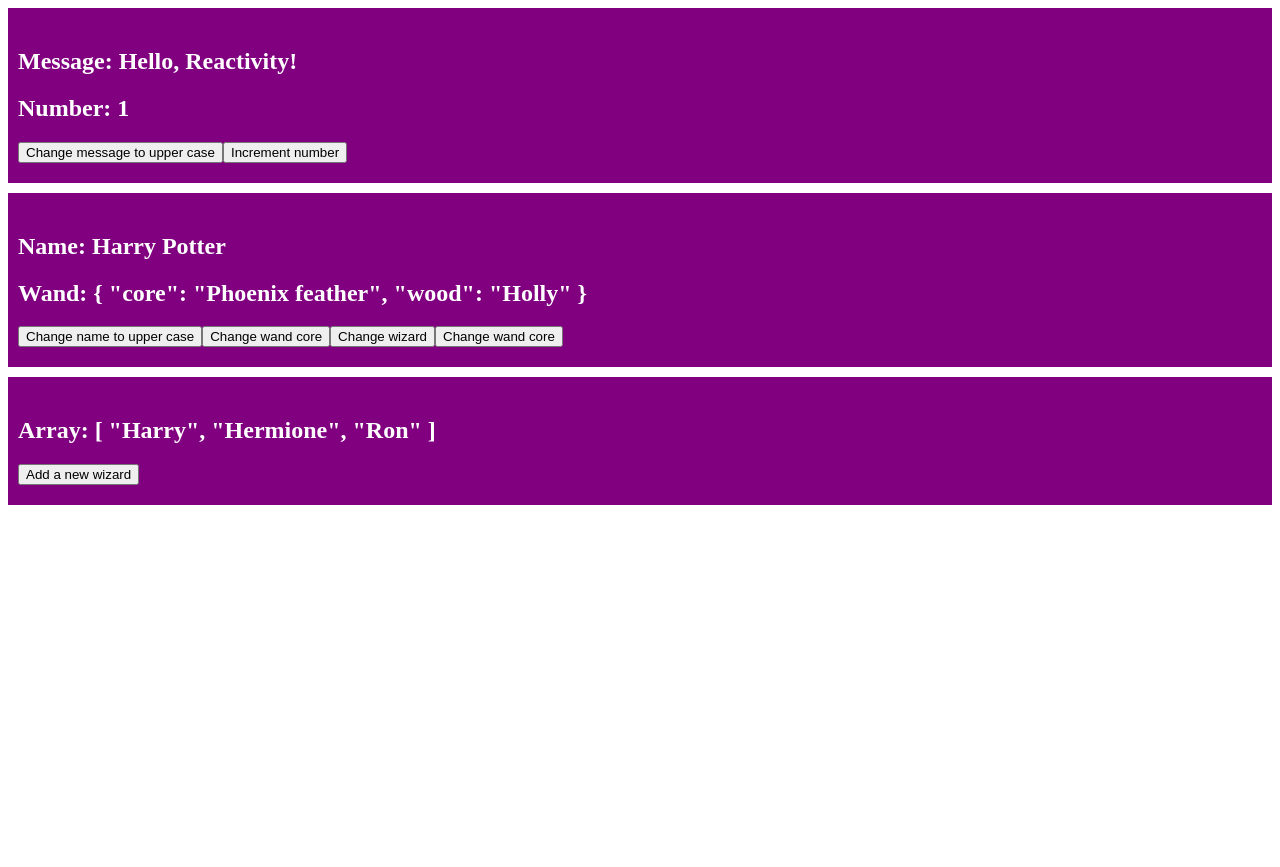
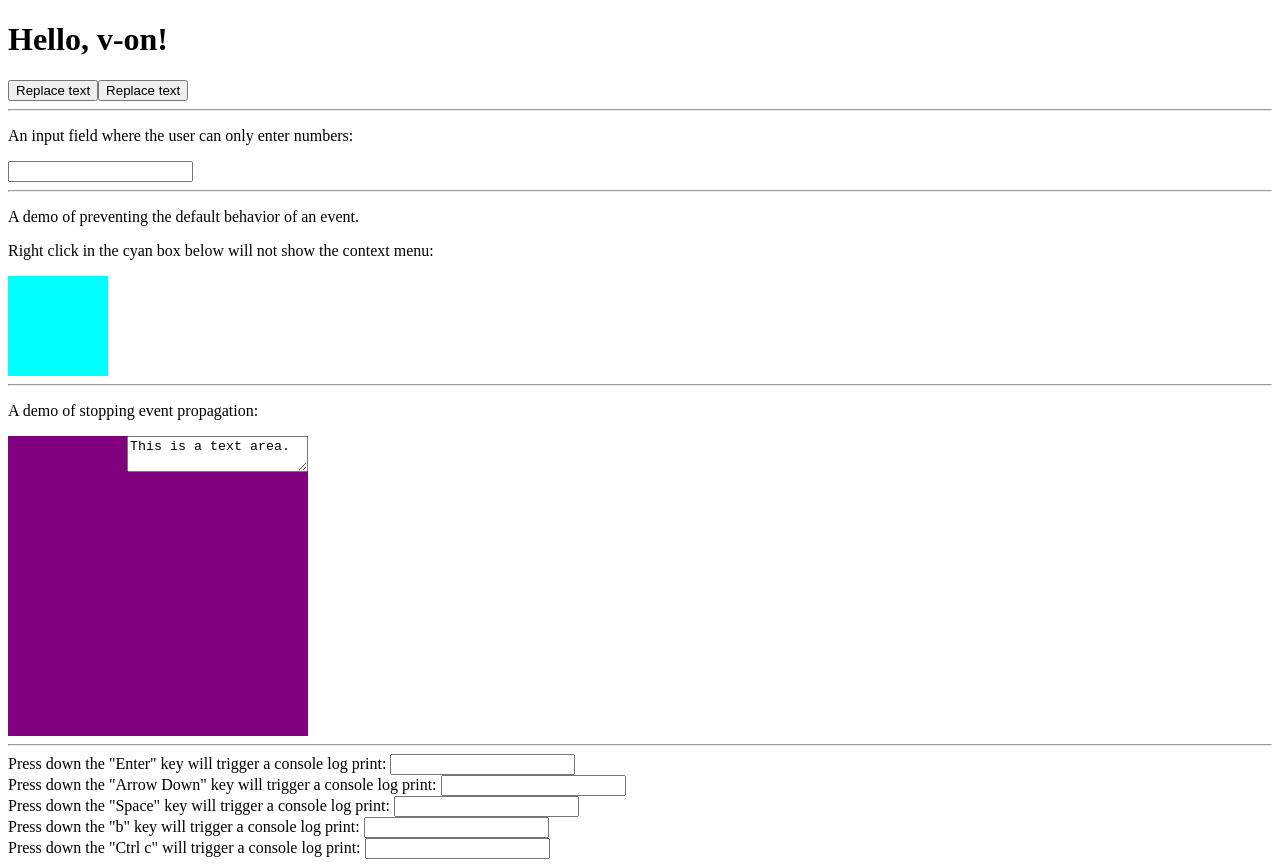
Before and after one commit to DNoall01/vue-learning, a Vue app: page / in a window 1280 px wide. Before the commit the page ends 800 px from the top, so only its background shows below. Built offline with nearby package versions, Linux system fonts and the light colour scheme.

Commit message:
initial commit

```diff
--- a/src/App.vue
+++ b/src/App.vue
@@ -1,81 +1,90 @@
 <template>
-  <div class="card">
-    <h2>Message: {{ message }}</h2>
-    <h2>Number: {{ number }}</h2>
-    <button @click="changeMessageToUpperCase">
-      Change message to upper case
-    </button>
-    <button @click="incrementNumber">Increment number</button>
+  <h1>{{ message }}</h1>
+
+  <button v-on:click="replaceText('v-on is fun!')">Replace text</button>
+  <button @click="replaceText('v-on is fun!')">Replace text</button>
+  <hr />
+  <p>An input field where the user can only enter numbers:</p>
+  <input type="text" @keydown="handleInput($event)" />
+
+  <hr />
+  <p>A demo of preventing the default behavior of an event.</p>
+  <p>Right click in the cyan box below will not show the context menu:</p>
+  <div
+    style="width: 100px; height: 100px; background-color: aqua"
+    @contextmenu.prevent="console.log('Show a custom context menu instead.')"
+  ></div>
+
+  <hr />
+
+  <p>A demo of stopping event propagation:</p>
+
+  <div id="mouseover" @mouseover="fun1">
+    <textarea @mouseover.stop="fun2($event)">This is a text area.</textarea>
   </div>
 
-  <div class="card">
-    <h2>Name: {{ wizard.name }}</h2>
-    <h2>Wand: {{ wizard.wand }}</h2>
-    <button @click="changeNameToUpperCase">Change name to upper case</button>
-    <button @click="changeWandCore">Change wand core</button>
-    <button @click="changeWizard">Change wizard</button>
-    <button @click="wizard.wand.core = 'Unicorn hair'">Change wand core</button>
+  <hr />
+  <div>
+    Press down the "Enter" key will trigger a console log print:
+    <input
+      type="text"
+      @keydown.enter="console.log('You pressed the Enter key.')"
+    />
   </div>
-
-  <div class="card">
-    <h2>Array: {{ wizards }}</h2>
-    <button @click="wizards.push('Draco')">Add a new wizard</button>
+  <div>
+    Press down the "Arrow Down" key will trigger a console log print:
+    <input
+      type="text"
+      @keydown.down="console.log('You pressed the Arrow Down key.')"
+    />
+  </div>
+  <div>
+    Press down the "Space" key will trigger a console log print:
+    <input
+      type="text"
+      @keydown.space="console.log('You pressed the Space key.')"
+    />
+  </div>
+  <div>
+    Press down the "b" key will trigger a console log print:
+    <input type="text" @keydown.b="console.log('You pressed the B key.')" />
+  </div>
+  <div>
+    Press down the "Ctrl c" will trigger a console log print:
+    <input type="text" @keydown.ctrl.c="console.log('You pressed Ctrl c.')" />
   </div>
 </template>
 
 <script setup>
 import { ref } from 'vue'
 
-let message = ref('Hello, Reactivity!')
-let number = ref(1)
+let message = ref('Hello, v-on!')
 
-function changeMessageToUpperCase() {
-  message.value = message.value.toUpperCase()
-  console.log(message.value)
-}
-function incrementNumber() {
-  number.value += 1
-  console.log(number.value)
+function replaceText(msg) {
+  message.value = msg
 }
 
-let wizard = ref({
-  id: 1001,
-  name: 'Harry Potter',
-  house: 'Gryffindor',
-  age: 17,
-  wand: {
-    core: 'Phoenix feather',
-    wood: 'Holly'
-  }
-})
-
-function changeNameToUpperCase() {
-  wizard.value.name = wizard.value.name.toUpperCase()
-}
-function changeWandCore() {
-  wizard.value.wand.core = 'Unicorn hair'
-}
-function changeWizard() {
-  wizard.value = {
-    id: 1002,
-    name: 'Hermione Granger',
-    house: 'Gryffindor',
-    age: 17,
-    wand: {
-      core: 'Dragon heartstring',
-      wood: 'Vine'
-    }
+function handleInput(event) {
+  let keyCode = event.keyCode
+  if (keyCode < 48 || keyCode > 57) {
+    event.preventDefault()
   }
 }
 
-let wizards = ref(['Harry', 'Hermione', 'Ron'])
+function fun1() {
+  console.log('mouse over div')
+}
+
+function fun2(event) {
+  console.log('mouse over textarea')
+}
 </script>
 
 <style scoped>
-.card {
+#mouseover {
+  text-align: right;
   background-color: purple;
-  color: white;
-  padding: 20px 10px;
-  margin-bottom: 10px;
+  width: 300px;
+  height: 300px;
 }
 </style>
```
